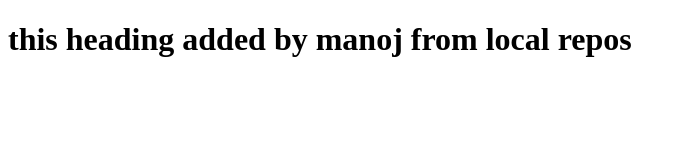
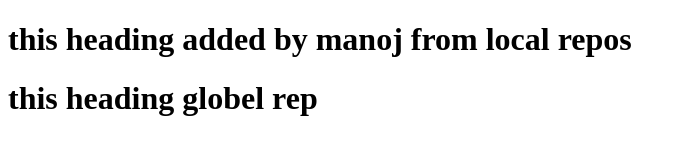
Before and after one commit to pengithub/2208Brn, a plain HTML site: page index.html in a window 1280 px wide. Shown: the whole page, without its empty margins (0-686 px from the left). Drawn offline with Linux system fonts and the light colour scheme.

Commit message:
added second heading

```diff
--- a/index.html
+++ b/index.html
@@ -8,5 +8,6 @@
 </head>
 <body>
     <h1>this heading added by manoj from local repos</h1>
+    <h1>this heading globel rep</h1>
 </body>
 </html>
```
